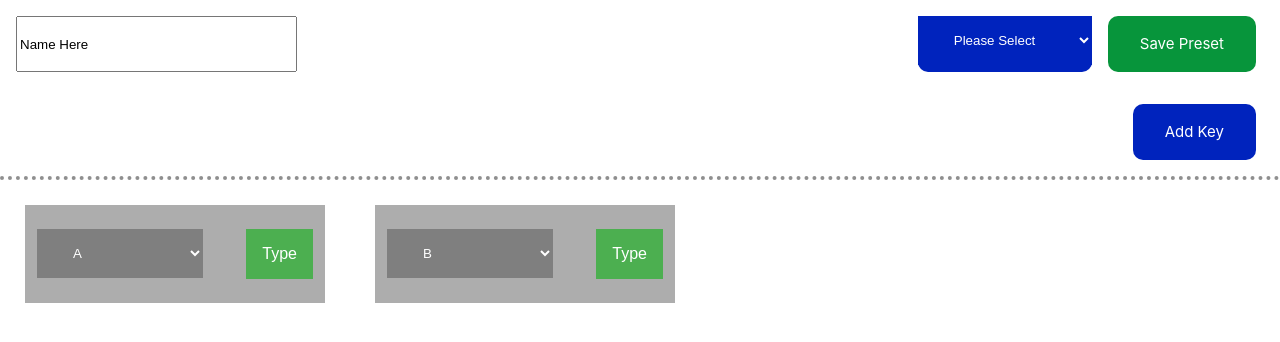
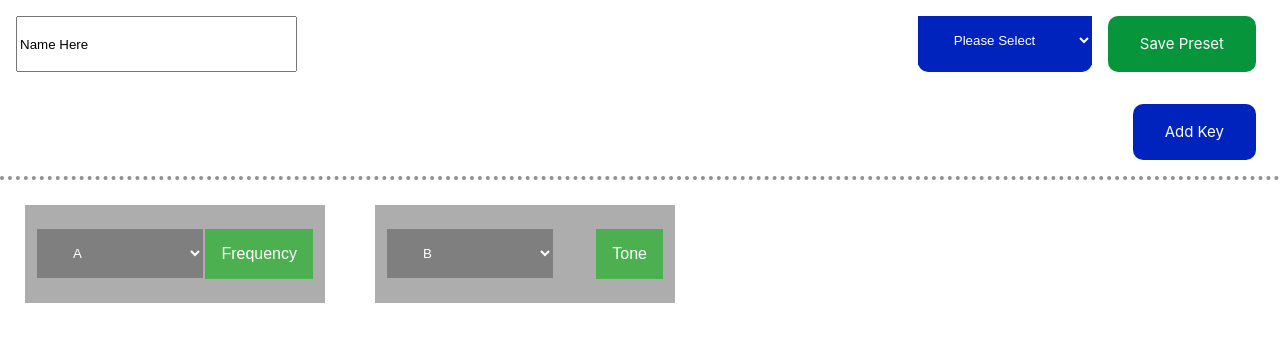
Before and after one commit to theNickMagee/keyboard-instrument-vue, a Vue app in the folder keyboard-instrument/: page / in a window 1280 px wide. Shown: the top 342 px of the page. Built offline with nearby package versions, Linux system fonts and the light colour scheme.

Commit message:
managing key bindings basics and presets done

```diff
--- a/keyboard-instrument/src/components/KeyBindings.vue
+++ b/keyboard-instrument/src/components/KeyBindings.vue
@@ -9,27 +9,39 @@ export default {
       store,
       keyOptions
     }
+  },
+  methods: {
+    changeType(key, type) {
+      this.store.keys.find((k, i) => {
+        if (k.key === key) {
+          this.store.keys[i].type = type;
+        }
+      })
+    }
   }
 }
 </script>
 
 
 <template>
+  <div>
     <div class="card-container">
 
       <div class="card" v-for="key in this.store.keys">
         <div class="">
-        <select class="base-sel dd-bg" v-model="key.key" @change="onSelect(selected)">
+          <select class="base-sel dd-bg" v-model="key.key">
             <option disabled value="">Please Select</option>
             <option v-for="option in this.keyOptions" :value="option">{{ option }}</option>
           </select>
           <!-- <span style="padding-left:5%">Your Choice is: {{selected}}</span> -->
         </div>
         <div class="dropdown">
-        <button class="dropbtn">Type</button>
+          <button class="dropbtn">{{ key.type }}</button>
           <div class="dropdown-content">
-          <a href="#">Frequency</a>
-          <a href="#">File/Clip</a>
+            <a class="" v-on:click="changeType(key.key, `Frequency`)">Frequency</a>
+            <a class="" v-on:click="changeType(key.key, `Clip`)">File/Clip</a>
+            <a class="" v-on:click="changeType(key.key, `MIDI`)">MIDI</a>
+          </div>
         </div>
       </div>
     </div>
@@ -86,13 +98,14 @@ export default {
 .dropdown-content a {
   color: black;
   padding: 12px 16px;
+  cursor: pointer;
   text-decoration: none;
   display: block;
 }
 
 /* Change color of dropdown links on hover */
 .dropdown-content a:hover {
-  background-color: #f1f1f1
+  background-color: #f1f1f1;
 }
 
 /* Show the dropdown menu on hover */
--- a/keyboard-instrument/src/services/presetServices.js
+++ b/keyboard-instrument/src/services/presetServices.js
@@ -24,7 +24,7 @@ export default {
             localStorage.presets = JSON.stringify(store.presets);
         },
         loadPreset(p) {
-            store.keys = p.keys.map((x) => x);
+            store.keys = JSON.parse(JSON.stringify(p.keys));
             store.currentPresetName = JSON.parse(JSON.stringify(p.name));
         },
     },
```
Lines whose indentation alone changed are shown as unchanged.
